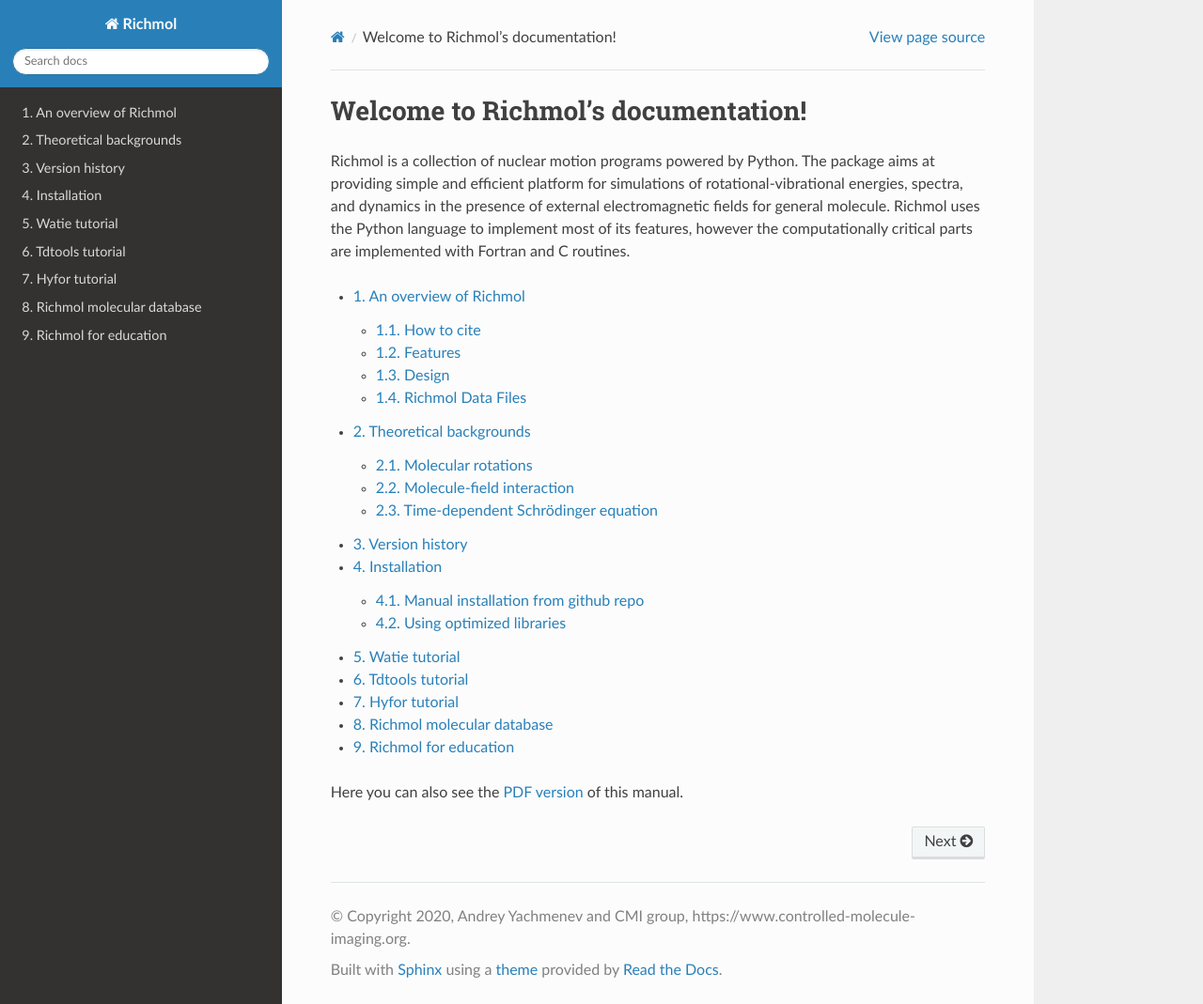
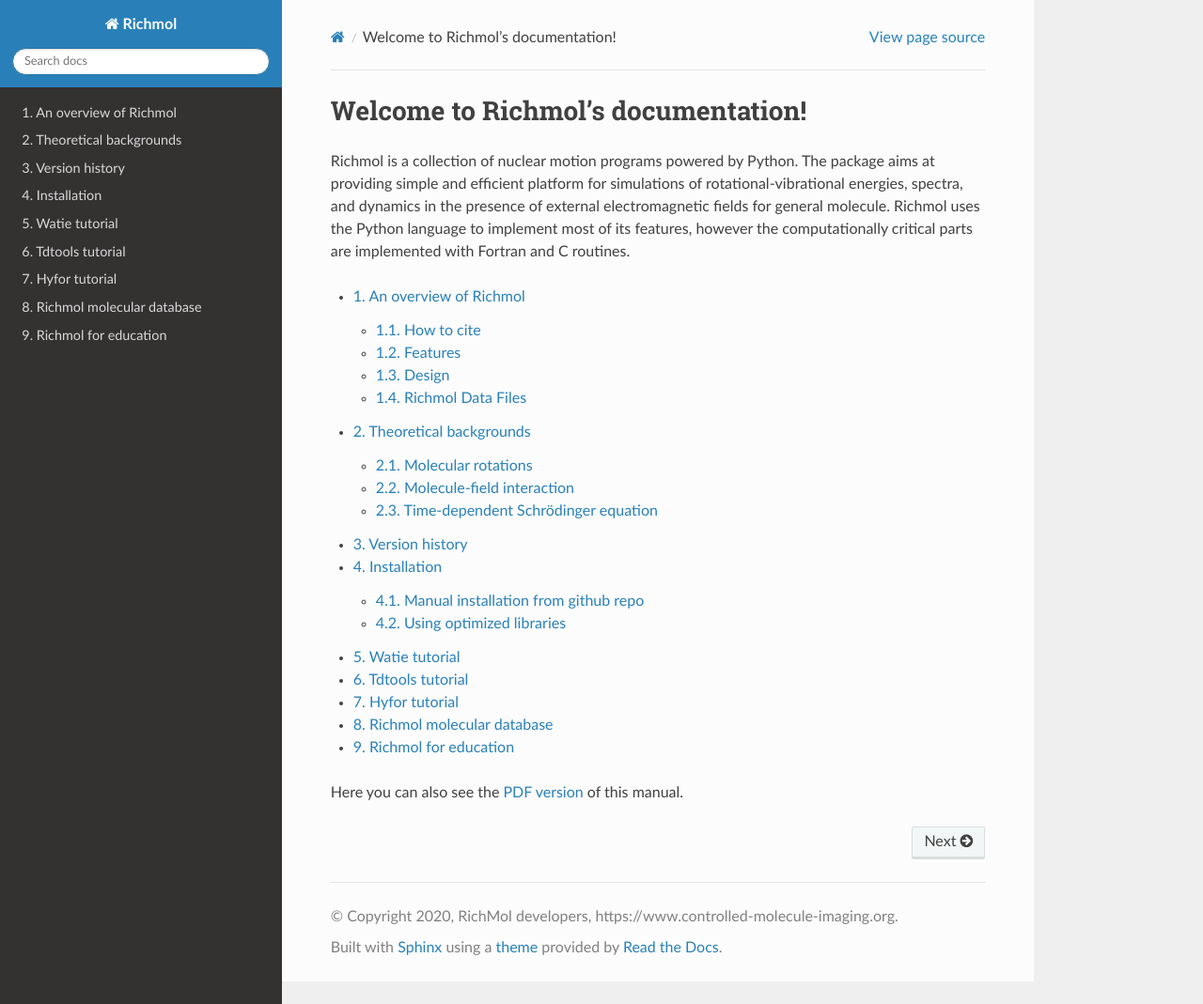
Before and after one commit to CFEL-CMI/richmol, a Sphinx documentation site: the page built from doc/source/index.rst, in a window 1280 px wide and 1069 px high. Shown: the whole window at 94% size. Built offline with Sphinx 7.4.7 and the Read the Docs theme 2.0.0, drawn with Linux system fonts in a browser that asks for light colours.

Commit message:
Change copyright and authors

```diff
--- a/doc/source/conf.py
+++ b/doc/source/conf.py
@@ -19,8 +19,8 @@
 # -- Project information -----------------------------------------------------
 
 project = 'Richmol'
-copyright = '2020, Andrey Yachmenev and CMI group, https://www.controlled-molecule-imaging.org'
-author = 'Andrey Yachmenev and CMI'
+copyright = '2020, RichMol developers, https://www.controlled-molecule-imaging.org'
+author = 'RichMol developers'
 
 # The full version, including alpha/beta/rc tags
 release = '0.0.1'
```
